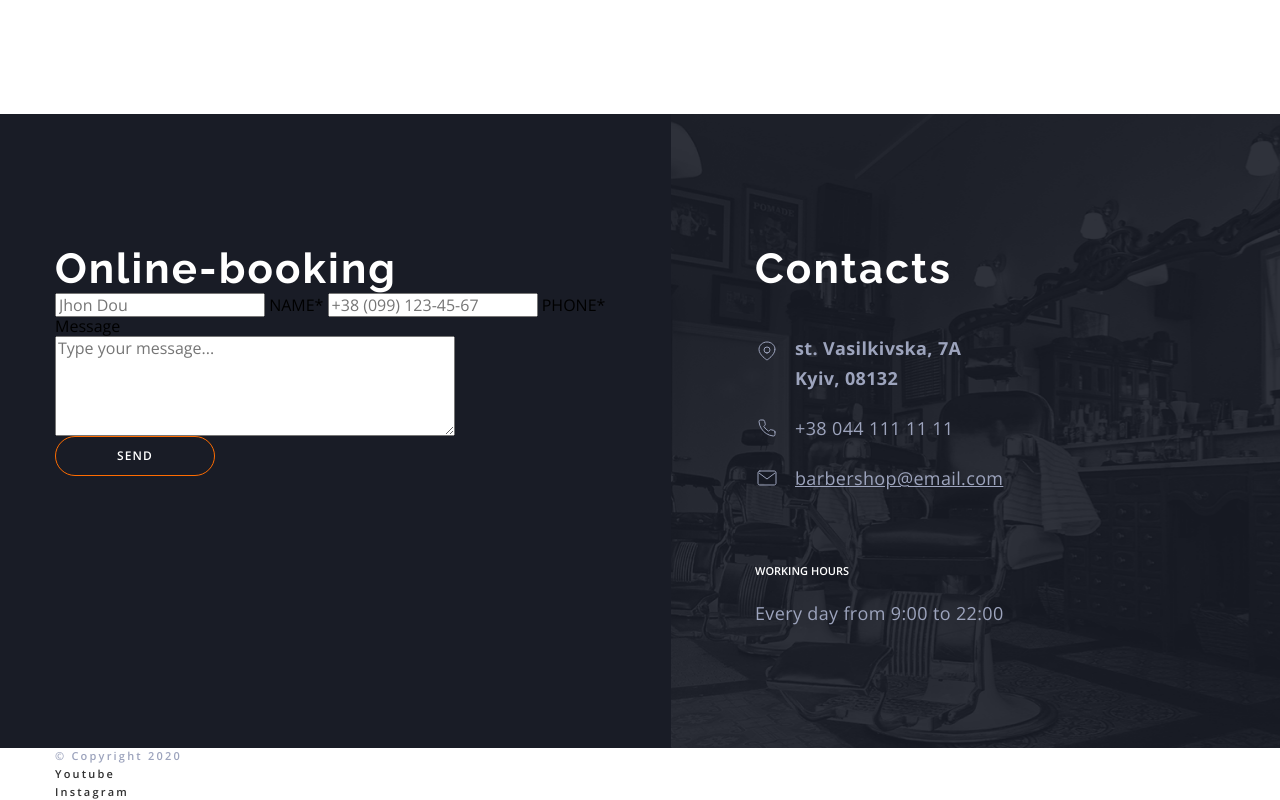
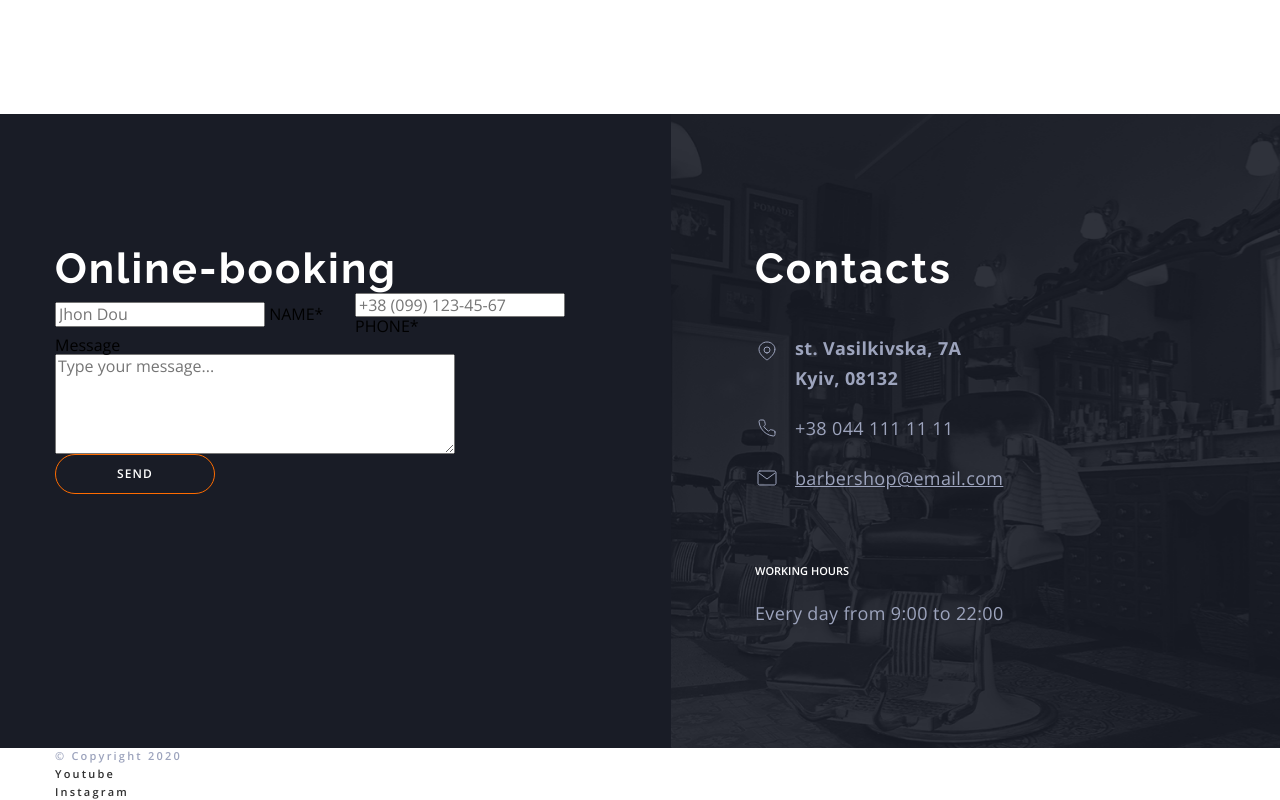
Before and after one commit to olena-nikitchenko/barbershop, a plain HTML site: page index.html in a window 1280 px wide. Shown: the part 4068-4868 px from the top of the page. Drawn offline with nearby package versions, Linux system fonts and the light colour scheme.

Commit message:
оформлення форми booking

```diff
--- a/css/styles.css
+++ b/css/styles.css
@@ -623,7 +623,14 @@ img {
 
 /*----- Form----- */
 .booking-group {
-  display: block;
+  display: flex;
+  align-items: center;
+  gap: 30px;
+}
+.booking-group-field {
+  flex-basis: 270px;
+}
+.booking-field {
 }
 .booking-message {
   display: block;
--- a/index.html
+++ b/index.html
@@ -422,6 +422,8 @@
                     type="text"
                     name="user_name"
                     placeholder="Jhon Dou"
+                    required
+                    minlength="2"
                   />
                   <span class="booking-label">NAME*</span>
                 </label>
@@ -431,6 +433,7 @@
                     type="tel"
                     name="user_phone"
                     placeholder="+38 (099) 123-45-67"
+                    required
                   />
                   <span class="booking-label">PHONE*</span>
                 </label>
```
